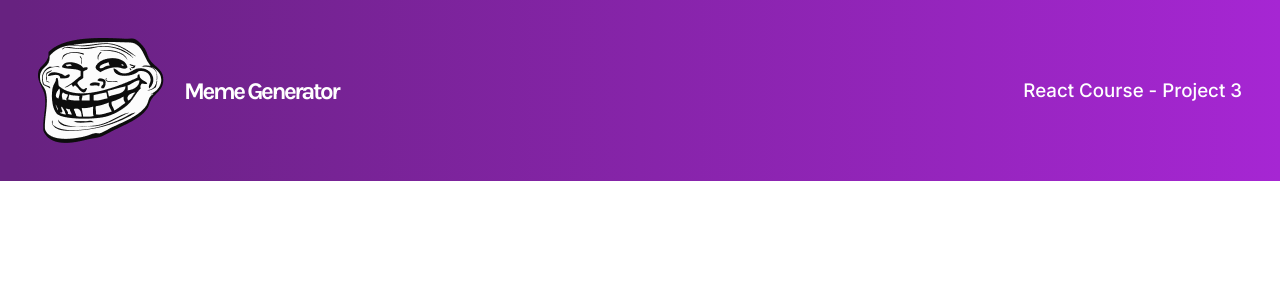
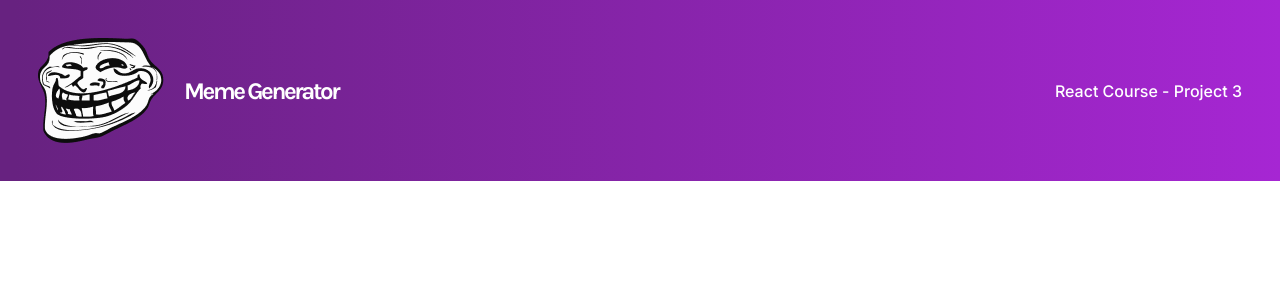
Before and after one commit to ciandevelops/meme-generator, a React (Create React App) app: page / in a window 1280 px wide. Shown: the top 300 px of the page. Built offline with nearby package versions, Linux system fonts and the light colour scheme.

Commit message:
css tweaks

```diff
--- a/src/components/Header.js
+++ b/src/components/Header.js
@@ -5,11 +5,11 @@ const Header = () => {
     <nav>
       <div className="nav--left">
         <img src="/images/troll.png" alt="logo" />
-        <h1 className="nav--title">Meme Generator</h1>
+        <h2 className="nav--title">Meme Generator</h2>
       </div>
 
       <div className="nav--right">
-        <h3 className="nav--subtitle">React Course - Project 3</h3>
+        <h4 className="nav--subtitle">React Course - Project 3</h4>
       </div>
     </nav>
   );
--- a/src/index.css
+++ b/src/index.css
@@ -16,6 +16,7 @@ nav {
   align-items: center;
   padding: 38px;
   background: linear-gradient(90deg, #672280 1.18%, #a626d3 100%);
+  color: #fff;
 }
 
 .nav--left {
@@ -25,12 +26,10 @@ nav {
 
 .nav--title {
   font-weight: 700;
-  color: #fff;
   letter-spacing: -0.1em;
   padding-left: 20px;
 }
 .nav--subtitle {
-  color: #fff;
   font-family: "Inter", sans-serif;
   font-weight: 500;
 }
```
